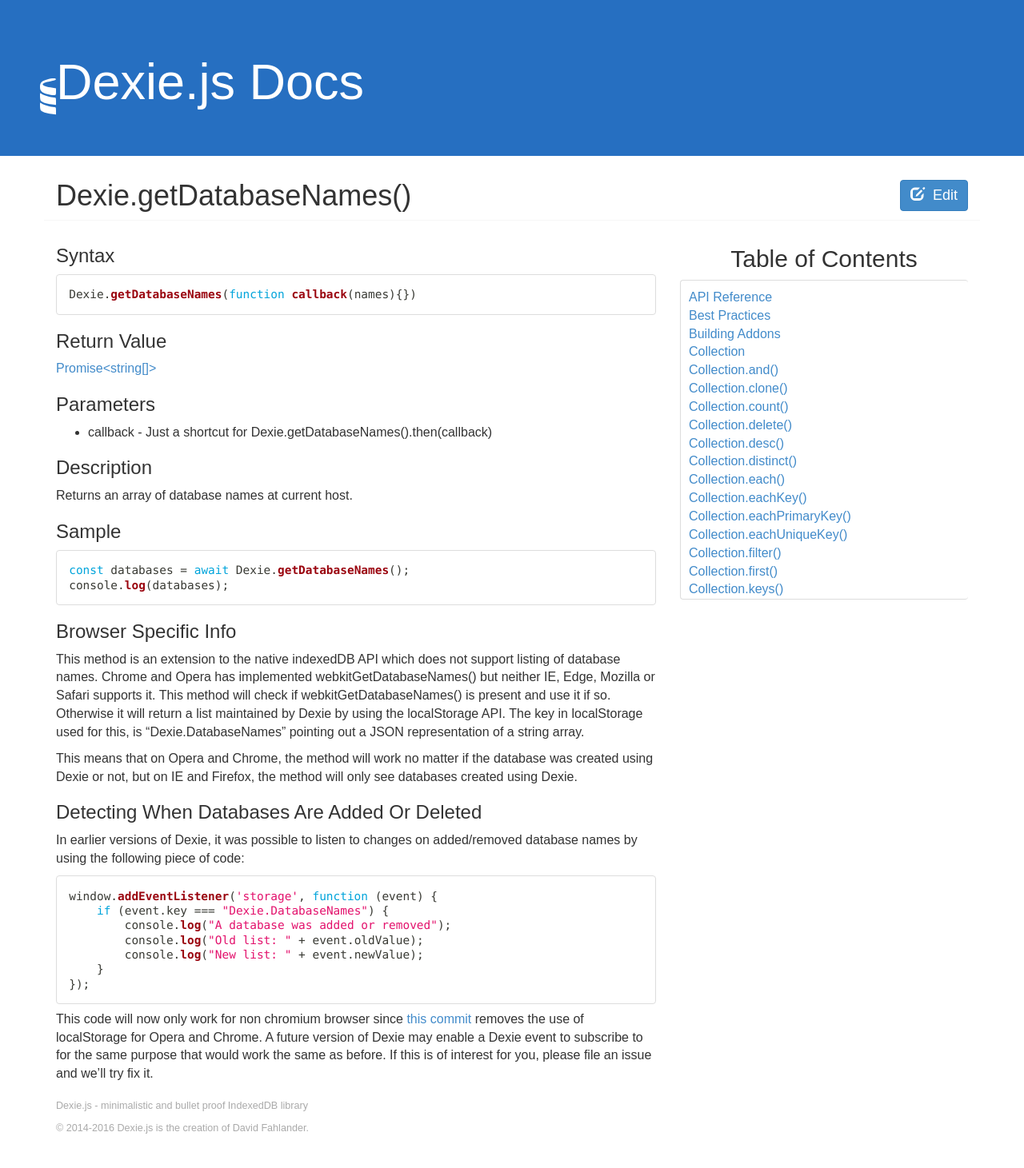
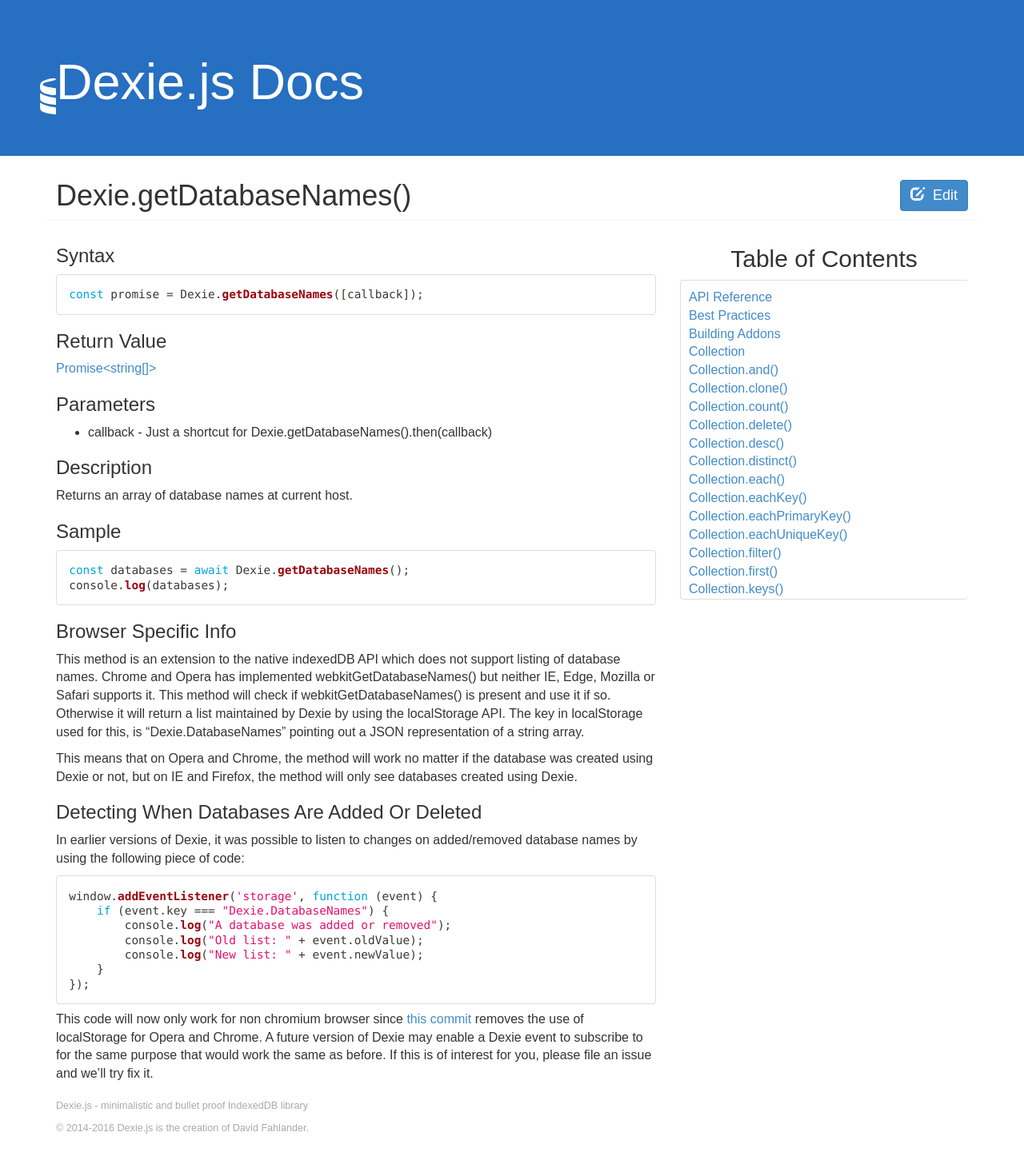
Before and after one commit to dexie/dexie-website, a Jekyll site: the page built from docs/Dexie/Dexie.getDatabaseNames().md, in a window 1280 px wide. Shown: the whole page at 80% size. Built offline with Jekyll 4.4.1, drawn with Linux system fonts in a browser that asks for light colours.

Commit message:
Update Dexie.getDatabaseNames().md

````diff
--- a/docs/Dexie/Dexie.getDatabaseNames().md
+++ b/docs/Dexie/Dexie.getDatabaseNames().md
@@ -6,7 +6,7 @@
 ### Syntax
 
 ```javascript
-Dexie.getDatabaseNames(function callback(names){})
+const promise = Dexie.getDatabaseNames([callback]);
 ```
 
 ### Return Value
````
